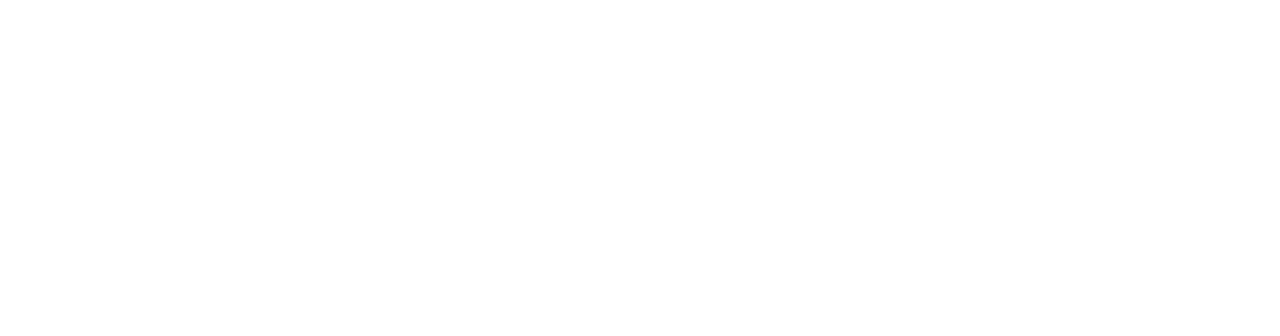
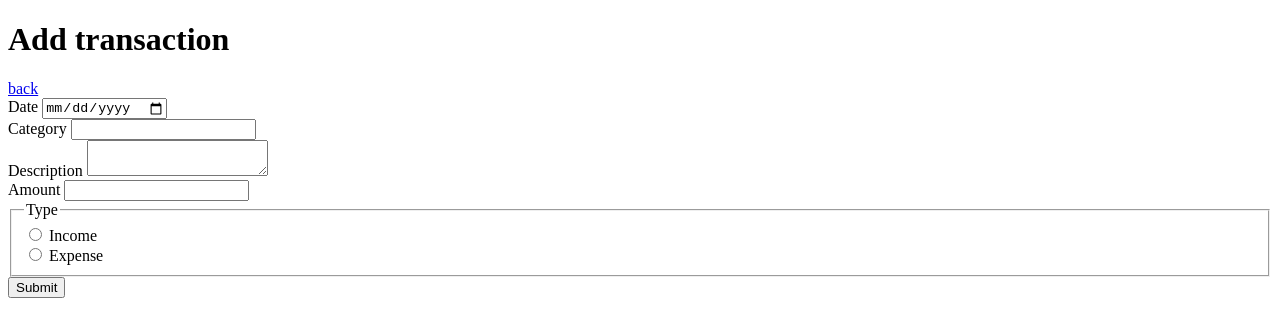
Before and after one commit to zorekryk/financier, a website: page public/add.html in a window 1280 px wide. Drawn offline with Linux system fonts and the light colour scheme.

Commit message:
Create add.html

```diff
--- a/public/add.html
+++ b/public/add.html
@@ -1,9 +1,52 @@
 <!DOCTYPE html>
 <html lang="en">
-  <head>
-    <meta charset="UTF-8" />
-    <meta name="viewport" content="width=device-width, initial-scale=1.0" />
-    <title>Document</title>
-  </head>
-  <body></body>
+    <head>
+        <meta charset="UTF-8" />
+        <meta name="viewport" content="width=device-width, initial-scale=1.0" />
+        <title>Financier</title>
+    </head>
+    <body>
+        <h1>Add transaction</h1>
+        <a href="/">back</a>
+        <form action="/transactions" method="POST">
+            <div>
+                <label for="date">Date</label>
+                <input type="date" name="date" id="date" />
+            </div>
+            <div>
+                <label for="category">Category</label>
+                <input type="text" name="category" id="category" />
+            </div>
+            <div>
+                <label for="description">Description</label>
+                <textarea name="description" id="description"></textarea>
+            </div>
+            <div>
+                <label for="amount">Amount</label>
+                <input type="number" name="amount" id="amount" />
+            </div>
+            <div>
+                <fieldset name="type">
+                    <legend>Type</legend>
+                    <div>
+                        <input
+                            type="radio"
+                            name="type"
+                            id="typeIncome"
+                            value="Income" />
+                        <label for="typeIncome">Income</label>
+                    </div>
+                    <div>
+                        <input
+                            type="radio"
+                            name="type"
+                            id="typeExpense"
+                            value="Expense" />
+                        <label for="typeExpense">Expense</label>
+                    </div>
+                </fieldset>
+            </div>
+            <button type="submit">Submit</button>
+        </form>
+    </body>
 </html>
--- a/public/app.js
+++ b/public/app.js
@@ -8,7 +8,6 @@ async function getData() {
             throw new Error(`Response status: ${response.status}`);
         }
         const json = await response.json();
-        console.log(json);
         return json;
     } catch (error) {
         console.error(error.message);
@@ -33,7 +32,7 @@ async function generateTable() {
     const tblHead = document.createElement("thead");
 
     const row = document.createElement("tr");
-    ["Дата", "Категорія", "Опис", "Сума", "Тип"].forEach((field) => {
+    ["Date", "Category", "Description", "Amount", "Type"].forEach((field) => {
         const cell = document.createElement("th");
         cell.textContent = field;
         row.appendChild(cell);
```
Also changed, not shown: public/index.html (+1 -1 lines), server.js (+11 -8 lines).
